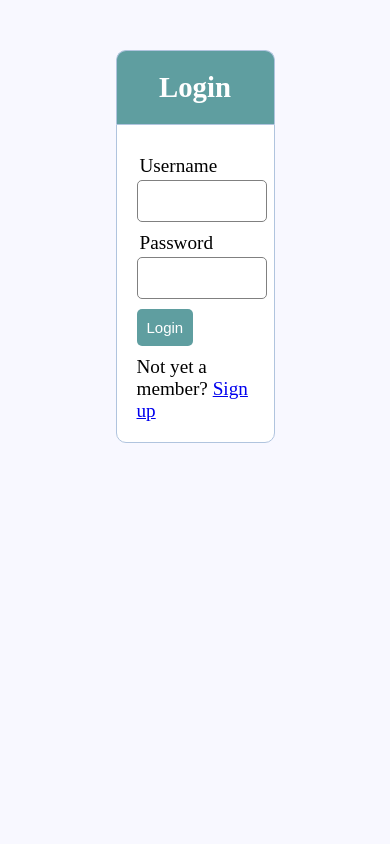
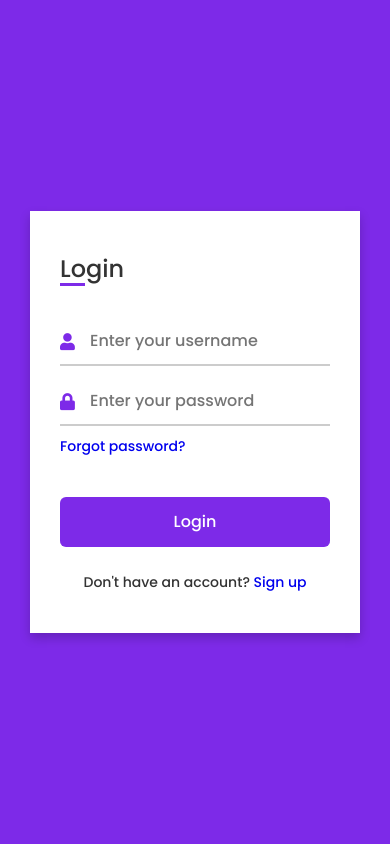
Before and after one commit to Eharagithub/-Object-Oriented-PHP-MySQL-Web-Application-, a PHP site: page /login.php in a window 390 px wide. Run offline with PHP 8.4, Linux system fonts and the light colour scheme.

Commit message:
login and authentication UI

```diff
--- /dev/null
+++ b/login.css
@@ -0,0 +1,216 @@
+/* Google Font Link */
+@import url('https://fonts.googleapis.com/css2?family=Poppins:wght@200;300;400;500;600;700&display=swap');
+*{
+  margin: 0;
+  padding: 0;
+  box-sizing: border-box;
+  font-family: "Poppins" , sans-serif;
+}
+body{
+  min-height: 100vh;
+  display: flex;
+  align-items: center;
+  justify-content: center;
+  background: #7d2ae8;
+  padding: 30px;
+}
+.container{
+  position: relative;
+  max-width: 850px;
+  width: 100%;
+  background: #fff;
+  padding: 40px 30px;
+  box-shadow: 0 5px 10px rgba(0,0,0,0.2);
+  perspective: 2700px;
+}
+.container .cover{
+  position: absolute;
+  top: 0;
+  left: 50%;
+  height: 100%;
+  width: 50%;
+  z-index: 98;
+  transition: all 1s ease;
+  transform-origin: left;
+  transform-style: preserve-3d;
+}
+.container #flip:checked ~ .cover{
+  transform: rotateY(-180deg);
+}
+ .container .cover .front,
+ .container .cover .back{
+  position: absolute;
+  top: 0;
+  left: 0;
+  height: 100%;
+  width: 100%;
+}
+.cover .back{
+  transform: rotateY(180deg);
+  backface-visibility: hidden;
+}
+.container .cover::before,
+.container .cover::after{
+  content: '';
+  position: absolute;
+  height: 100%;
+  width: 100%;
+  background: #7d2ae8;
+  opacity: 0.5;
+  z-index: 12;
+}
+.container .cover::after{
+  opacity: 0.3;
+  transform: rotateY(180deg);
+  backface-visibility: hidden;
+}
+.container .cover img{
+  position: absolute;
+  height: 100%;
+  width: 100%;
+  object-fit: cover;
+  z-index: 10;
+}
+.container .cover .text{
+  position: absolute;
+  z-index: 130;
+  height: 100%;
+  width: 100%;
+  display: flex;
+  flex-direction: column;
+  align-items: center;
+  justify-content: center;
+}
+.cover .text .text-1,
+.cover .text .text-2{
+  font-size: 26px;
+  font-weight: 600;
+  color: #fff;
+  text-align: center;
+}
+.cover .text .text-2{
+  font-size: 15px;
+  font-weight: 500;
+}
+.container .forms{
+  height: 100%;
+  width: 100%;
+  background: #fff;
+}
+.container .form-content{
+  display: flex;
+  align-items: center;
+  justify-content: space-between;
+}
+.form-content .login-form,
+.form-content .signup-form{
+  width: calc(100% / 2 - 25px);
+}
+.forms .form-content .title{
+  position: relative;
+  font-size: 24px;
+  font-weight: 500;
+  color: #333;
+}
+.forms .form-content .title:before{
+  content: '';
+  position: absolute;
+  left: 0;
+  bottom: 0;
+  height: 3px;
+  width: 25px;
+  background: #7d2ae8;
+}
+.forms .signup-form  .title:before{
+  width: 20px;
+}
+.forms .form-content .input-boxes{
+  margin-top: 30px;
+}
+.forms .form-content .input-box{
+  display: flex;
+  align-items: center;
+  height: 50px;
+  width: 100%;
+  margin: 10px 0;
+  position: relative;
+}
+.form-content .input-box input{
+  height: 100%;
+  width: 100%;
+  outline: none;
+  border: none;
+  padding: 0 30px;
+  font-size: 16px;
+  font-weight: 500;
+  border-bottom: 2px solid rgba(0,0,0,0.2);
+  transition: all 0.3s ease;
+}
+.form-content .input-box input:focus,
+.form-content .input-box input:valid{
+  border-color: #7d2ae8;
+}
+.form-content .input-box i{
+  position: absolute;
+  color: #7d2ae8;
+  font-size: 17px;
+}
+.forms .form-content .text{
+  font-size: 14px;
+  font-weight: 500;
+  color: #333;
+}
+.forms .form-content .text a{
+  text-decoration: none;
+}
+.forms .form-content .text a:hover{
+  text-decoration: underline;
+}
+.forms .form-content .button{
+  color: #fff;
+  margin-top: 40px;
+}
+.forms .form-content .button input{
+  color: #fff;
+  background: #7d2ae8;
+  border-radius: 6px;
+  padding: 0;
+  cursor: pointer;
+  transition: all 0.4s ease;
+}
+.forms .form-content .button input:hover{
+  background: #5b13b9;
+}
+.forms .form-content label{
+  color: #5b13b9;
+  cursor: pointer;
+}
+.forms .form-content label:hover{
+  text-decoration: underline;
+}
+.forms .form-content .login-text,
+.forms .form-content .sign-up-text{
+  text-align: center;
+  margin-top: 25px;
+}
+.container #flip{
+  display: none;
+}
+@media (max-width: 730px) {
+  .container .cover{
+    display: none;
+  }
+  .form-content .login-form,
+  .form-content .signup-form{
+    width: 100%;
+  }
+  .form-content .signup-form{
+    display: none;
+  }
+  .container #flip:checked ~ .forms .signup-form{
+    display: block;
+  }
+  .container #flip:checked ~ .forms .login-form{
+    display: none;
+  }
+}
--- a/login.php
+++ b/login.php
@@ -1,31 +1,62 @@
 <?php include('server.php') ?>
 <!DOCTYPE html>
-<html>
+<html lang="en" dir="ltr">
+
 <head>
-  <title>User Login</title>
-  <link rel="stylesheet" type="text/css" href="regstyle.css">
+    <meta charset="UTF-8">
+    <title>Login and Registration Form</title>
+    <link rel="stylesheet" href="login.css">
+    <!-- Fontawesome CDN Link -->
+    <link rel="stylesheet" href="https://cdnjs.cloudflare.com/ajax/libs/font-awesome/5.15.3/css/all.min.css">
+    <meta name="viewport" content="width=device-width, initial-scale=1.0">
 </head>
+
 <body>
-  <div class="header">
-  	<h2>Login</h2>
-  </div>
+    <div class="container">
+        <input type="checkbox" id="flip">
+        <div class="cover">
+            <div class="front">
+                <img src="images/frontImg.jpg" alt="">
+                <div class="text">
+                    <span class="text-1">Every new friend is a <br> new adventure</span>
+                    <span class="text-2">Let's get connected</span>
+                </div>
+            </div>
+            <div class="back">
+                <div class="text">
+                    <span class="text-1">Complete miles of journey <br> with one step</span>
+                    <span class="text-2">Let's get started</span>
+                </div>
+            </div>
+        </div>
+        <div class="forms">
+            <div class="form-content">
+                <div class="login-form">
+                    <div class="title">Login</div>
+                    <form method="post" action="login.php">
+                        <?php include('errors.php'); ?>
+                        <div class="input-boxes">
+                            <div class="input-box">
+                                <i class="fas fa-user"></i>
+                                <input type="text" name="username" placeholder="Enter your username" required>
+                            </div>
+                            <div class="input-box">
+                                <i class="fas fa-lock"></i>
+                                <input type="password" name="password" placeholder="Enter your password" required>
+                            </div>
+                            <div class="text"><a href="#">Forgot password?</a></div>
+                            <div class="button input-box">
+                                <input type="submit" class="btn" name="login_user" value="Login">
+                            </div>
+                            <div class="text sign-up-text">Don't have an account? <label for="flip"><a href="register.php">Sign up</a></label></div>
+                        </div>
+                    </form>
+                </div>
 
-  <form method="post" action="login.php">
-  <?php include('errors.php'); ?>
-  	<div class="input-group">
-  		<label>Username</label>
-  		<input type="text" name="username">
-  	</div>
-  	<div class="input-group">
-  		<label>Password</label>
-  		<input type="password" name="password">
-  	</div>
-  	<div class="input-group">
-  		<button type="submit" class="btn" name="login_user">Login</button>
-  	</div>
-  	<p>
-  		Not yet a member? <a href="register.php">Sign up</a>
-  	</p>
-  </form>
+
+            </div>
+        </div>
+    </div>
 </body>
+
 </html>
--- a/regstyle.css
+++ /dev/null
@@ -1,69 +0,0 @@
-/*register form css*/
-* {
-    margin: 0px;
-    padding: 0px;
-  }
-  body {
-    font-size: 120%;
-    background: #F8F8FF;
-  }
-
-  .header {
-    width: 30%;
-    margin: 50px auto 0px;
-    color: white;
-    background: #5F9EA0;
-    text-align: center;
-    border: 1px solid #B0C4DE;
-    border-bottom: none;
-    border-radius: 10px 10px 0px 0px;
-    padding: 20px;
-  }
-  form, .content {
-    width: 30%;
-    margin: 0px auto;
-    padding: 20px;
-    border: 1px solid #B0C4DE;
-    background: white;
-    border-radius: 0px 0px 10px 10px;
-  }
-  .input-group {
-    margin: 10px 0px 10px 0px;
-  }
-  .input-group label {
-    display: block;
-    text-align: left;
-    margin: 3px;
-  }
-  .input-group input {
-    height: 30px;
-    width: 93%;
-    padding: 5px 10px;
-    font-size: 16px;
-    border-radius: 5px;
-    border: 1px solid gray;
-  }
-  .btn {
-    padding: 10px;
-    font-size: 15px;
-    color: white;
-    background: #5F9EA0;
-    border: none;
-    border-radius: 5px;
-  }
-  .error {
-    width: 92%;
-    margin: 0px auto;
-    padding: 10px;
-    border: 1px solid #a94442;
-    color: #a94442;
-    background: #f2dede;
-    border-radius: 5px;
-    text-align: left;
-  }
-  .success {
-    color: #3c763d;
-    background: #dff0d8;
-    border: 1px solid #3c763d;
-    margin-bottom: 20px;
-  }
```
Also changed, not shown: register.php (+45 -20 lines).
